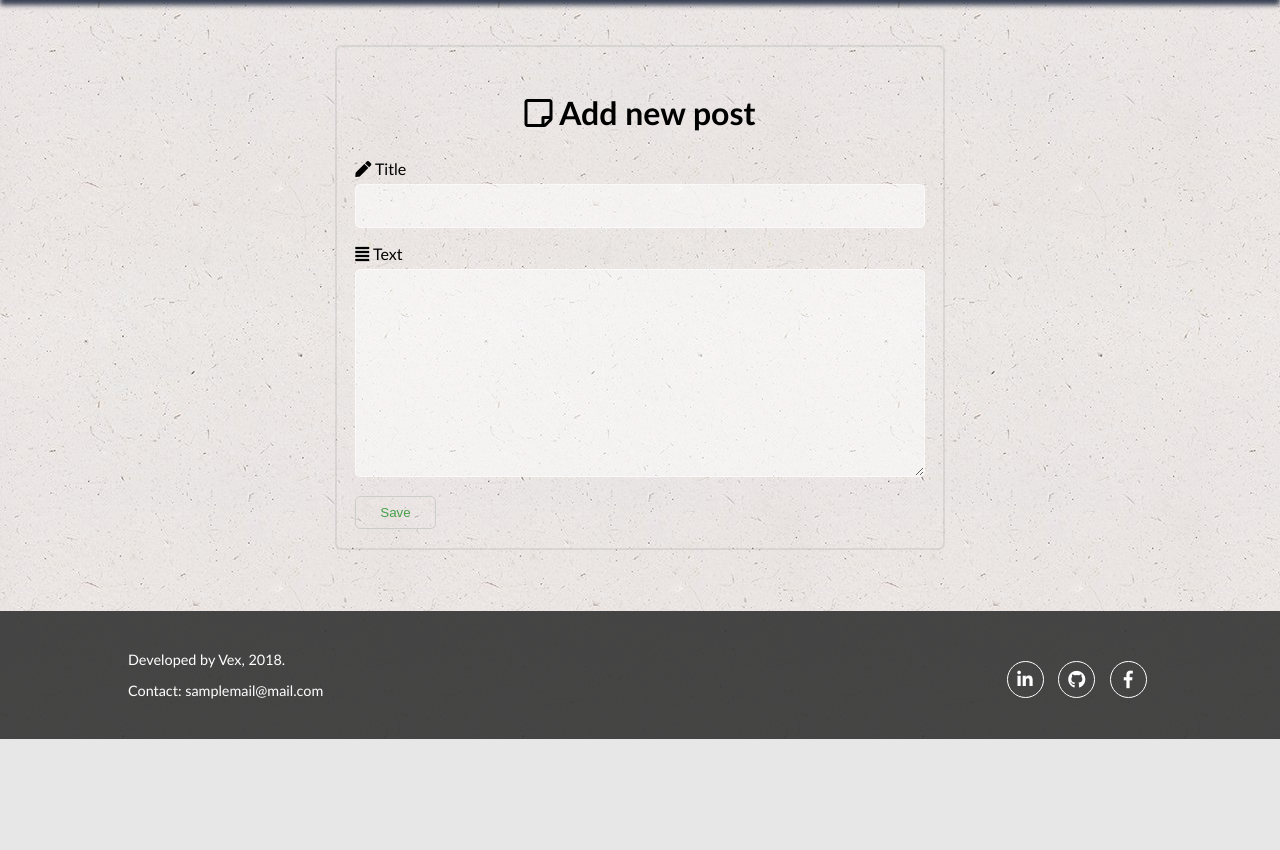
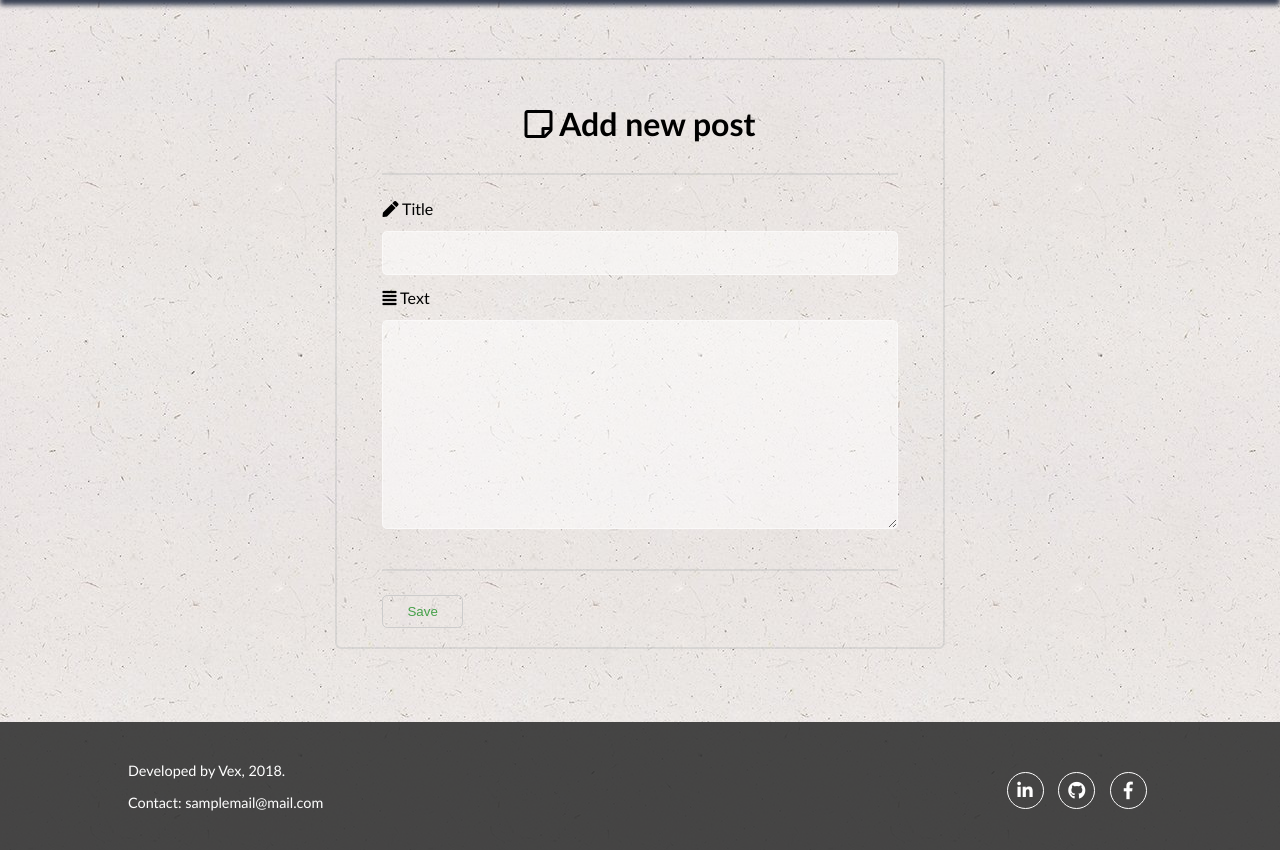
Before and after one commit to reduvius/myblog, a PHP site: template src/views/new-post.twig in a window 1280 px wide. Shown: the part 287-1137 px from the top of the page. Before the commit the page ends 1026 px from the top, so only its background shows below. Run offline with PHP 8.4, Linux system fonts and the light colour scheme; the template is opened without the code that fills it, so the values that code supplies are empty; some libraries are stand-ins or nearby versions.

Commit message:
Some css changes

```diff
--- a/src/public/css/new-post-edit-post.css
+++ b/src/public/css/new-post-edit-post.css
@@ -9,12 +9,22 @@
     border-radius: 0.4em;
     border: 2px solid rgba(54, 69, 79, 0.1);
     padding: 3%;
-    margin: 5% 0% 5% 0%;
+    margin: 7% auto;
+    min-width: 36em;
+}
+
+#main #container #form-head {
+    padding: 0em 1.7em;
+    text-align: center;
 }
 
 #main #container h1 {
-    text-align: center;
     padding: 1% 0%;
+}
+
+#main #container hr {
+    border: 1px solid rgba(54, 69, 79, 0.1);
+    margin: 1.5em 0em;
 }
 
 #main #container #err {
@@ -23,13 +33,15 @@
     padding: 1%;
     margin-top: 2%;
     border-radius: 0.4em;
-    text-align: center;
 }
 
 #main #container #val-info {
     color: #e0301e;
     font-weight: bold;
-    text-align: center;
+}
+
+#main #container form {
+    padding: 0em 1.7em;
 }
 
 #main #container input[type=text], #main #container textarea {
@@ -40,7 +52,7 @@
     background: rgba(255, 255, 255, 0.5);
     border-radius: 0.4em;
     box-sizing: border-box;
-    margin: 6px 0 16px 0;
+    margin: 1em 0;
     resize: vertical;
     transition: 0.5s;
 }
--- a/src/views/login.twig
+++ b/src/views/login.twig
@@ -13,7 +13,7 @@
     <div class="col-4 col-s-6">
         <!-- FORM ELEMENT -->
         <div id="container">
-            <div>
+            <div id="form-head">
                 <h1><i class='fas fa-sign-in-alt'></i> Sign In</h1>
                 <hr>
 
--- a/src/views/new-post.twig
+++ b/src/views/new-post.twig
@@ -9,17 +9,20 @@
 {% endblock %}
 
 {% block content %}
-    <div class="col-3 col-s-1"></div>
-    <div class="col-6 col-s-10">
+    <div class="col-3"></div>
+    <div class="col-6">
         <!-- NEW POST FORM -->
         <div id="container">
-            <h1><i class='far fa-sticky-note'></i> Add new post</h1>
+            <div id="form-head">
+                <h1><i class='far fa-sticky-note'></i> Add new post</h1>
+                <hr>
 
-            {% if errorMessage is defined %}
-                <p id="err"><strong>{{ errorMessage }}</strong></p>
-            {% endif %}
+                {% if errorMessage is defined %}
+                    <p id="err"><strong>{{ errorMessage }}</strong></p>
+                {% endif %}
 
-            <p id="val-info"></p>
+                <p id="val-info"></p>
+            </div>
 
             <form name="new-form" action="/new-post" method="post"
                 onsubmit="return validateNewForm()">
@@ -31,11 +34,13 @@
                 </label>
                 <textarea name="content" rows="12"></textarea>
 
+                <hr>
+
                 <input type="submit" value="Save">
             </form>
         </div>
     </div>
-    <div class="col-3 col-s-1"></div>
+    <div class="col-3"></div>
 {% endblock %}
 
 {% block js %}
--- a/src/views/post.twig
+++ b/src/views/post.twig
@@ -14,8 +14,8 @@
         <!-- ostavljam opciju neimplementiranu za sada -->
     {% endif %}
 
-    <div class="col-3 col-s-1"></div>
-    <div class="col-6 col-s-10">
+    <div class="col-3"></div>
+    <div class="col-6">
         <div id="post-content">
             <h2><span>{{ post.title }}</span></h2>
             <hr>
@@ -64,7 +64,7 @@
             </form>
         </div>
     </div>
-    <div class="col-3 col-s-1"></div>
+    <div class="col-3"></div>
 
 {% endblock %}
 
--- a/src/views/posts.twig
+++ b/src/views/posts.twig
@@ -10,8 +10,8 @@
 
 {% block content %}
 
-    <div class="col-3 col-s-1"></div>
-    <div class="col-6 col-s-10">
+    <div class="col-3"></div>
+    <div class="col-6">
         {% for post in posts %}
             <div class="post-content">
                 <h2><a href="/post/{{ post.id }}">{{ post.title }}</a></h2>
@@ -30,7 +30,7 @@
             </div>
         {% endfor %}
     </div>
-    <div class="col-3 col-s-1"></div>
+    <div class="col-3"></div>
 
     <!-- PAGINATION -->
     <div class="col-12" id="pagination">
--- a/src/views/register.twig
+++ b/src/views/register.twig
@@ -13,7 +13,7 @@
     <div class="col-4 col-s-6">
         <!-- FORM ELEMENT -->
         <div id="container">
-            <div>
+            <div id="form-head">
                 <h1><i class='fas fa-user-plus'></i> Sign Up</h1>
                 <p>Please, fill in this form to create an account.</p>
                 <hr>
```
Also changed, not shown: src/public/css/log-reg.css (+11 -15 lines).
